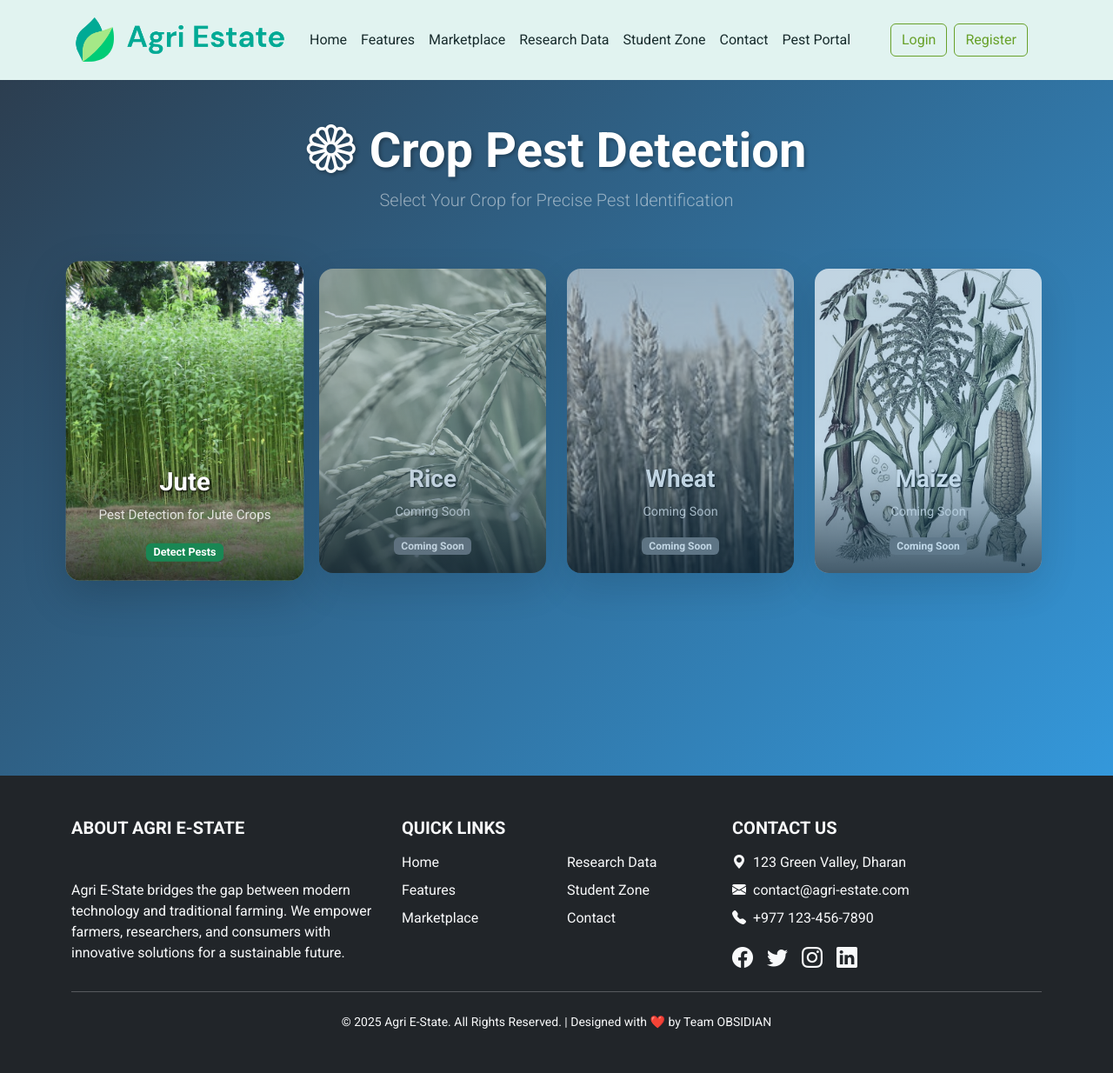
After one commit to xplorerh/hey, a Flask app: page /crop_pest_selection in a window 1280 px wide. The commit adds this page. Shown: the whole page at 87% size. Run offline with Flask 3, Linux system fonts and the light colour scheme.

Commit message:
pest portal

```diff
--- a/app.py
+++ b/app.py
@@ -11,6 +11,7 @@ from datetime import datetime
 import pickle
 import pandas as pd
 from haversine import haversine, Unit
+import csv
 
 app = Flask(__name__)
 app.config['SQLALCHEMY_DATABASE_URI'] = 'sqlite:///data.db'
@@ -78,6 +79,7 @@ class Order(db.Model):
     total_amount = db.Column(db.Float, nullable=False)
     order_date = db.Column(db.DateTime, default=datetime.utcnow)
     status = db.Column(db.String(20), default='pending')
+
 UPLOAD_FOLDER = 'static/uploads'
 ALLOWED_EXTENSIONS = {'png', 'jpg', 'jpeg','csv'}
 
@@ -85,6 +87,53 @@ app.config['UPLOAD_FOLDER'] = UPLOAD_FOLDER
 
 def allowed_file(filename):
     return '.' in filename and filename.rsplit('.', 1)[1].lower() in ALLOWED_EXTENSIONS
+
+def get_pest_remedy(pest_type):
+    """
+    Lookup remedy for a specific pest type from the CSV file
+    """
+    remedy_file_path = 'pest_remedy.csv'
+
+    try:
+        with open(remedy_file_path, 'r') as csvfile:
+            csv_reader = csv.DictReader(csvfile)
+            for row in csv_reader:
+                if row['pestname'].lower() == pest_type.lower():
+                    return row['remedy']
+    except Exception as e:
+        print(f"Error reading remedy CSV: {e}")
+
+    return "No specific remedy found for this pest."
+
+@app.route('/crop_pest_selection')
+def crop_pest_selection():
+    crops = [
+        {
+            'name': 'Jute',
+            'image': 'static/images/jute-crop.jpg',
+            'description': 'Pest Detection for Jute Crops',
+            'active': True
+        },
+        {
+            'name': 'Rice',
+            'image': 'static/images/rice-crop.jpg',
+            'description': 'Coming Soon',
+            'active': False
+        },
+        {
+            'name': 'Wheat',
+            'image': 'static/images/wheat-crop.jpg',
+            'description': 'Coming Soon',
+            'active': False
+        },
+        {
+            'name': 'Maize',
+            'image': 'static/images/maize-crop.jpg',
+            'description': 'Coming Soon',
+            'active': False
+        }
+    ]
+    return render_template("crop_pest_selection.html", crops=crops)
 
 def login_required(user_types=None):
     def decorator(f):
@@ -121,6 +170,8 @@ def upload_file():
         detector = PestDetector()
         prediction = detector.predict(filepath)
 
+        remedy = get_pest_remedy(prediction['pest_type'])
+
         relative_filepath = os.path.join('uploads', filename)
 
         new_prediction = PestPrediction(
@@ -131,7 +182,7 @@ def upload_file():
         db.session.add(new_prediction)
         db.session.commit()
 
-        return render_template('pest.html', prediction=prediction, image_path=relative_filepath)
+        return render_template('pest.html', prediction=prediction, image_path=relative_filepath, remedy=remedy)
 
     return redirect(url_for('pest'))
 
--- /dev/null
+++ b/templates/crop_pest_selection.html
@@ -0,0 +1,140 @@
+{% extends "layout.html" %}
+{% block body %}
+<div class="container-fluid pest-selection-bg">
+    <div class="row">
+        <div class="col-12 text-center py-5">
+            <h1 class="display-4 text-white crop-title">
+                <i class="bi bi-flower1 me-3"></i>Crop Pest Detection
+            </h1>
+            <p class="lead text-white-50">Select Your Crop for Precise Pest Identification</p>
+        </div>
+    </div>
+
+    <div class="container">
+        <div class="row justify-content-center g-4">
+            {% for crop in crops %}
+            <div class="col-md-3 col-sm-6">
+                <div class="crop-card {% if crop.active %}crop-card-active{% else %}crop-card-inactive{% endif %}
+                    shadow-lg rounded-4 overflow-hidden position-relative"
+                    {% if crop.active %}onclick="location.href='{{ url_for('pest') }}'"{% endif %}>
+                    <div class="crop-card-overlay"></div>
+                    <img src="{{ crop.image }}" class="img-fluid crop-image" alt="{{ crop.name }} Crop">
+                    <div class="crop-card-content">
+                        <h3 class="crop-name">{{ crop.name }}</h3>
+                        <p class="crop-description">{{ crop.description }}</p>
+                        {% if crop.active %}
+                        <span class="badge bg-success">Detect Pests</span>
+                        {% else %}
+                        <span class="badge bg-secondary">Coming Soon</span>
+                        {% endif %}
+                    </div>
+                </div>
+            </div>
+            {% endfor %}
+        </div>
+    </div>
+</div>
+
+<style>
+.pest-selection-bg {
+    background: linear-gradient(135deg, #2c3e50 0%, #3498db 100%);
+    min-height: 100vh;
+    padding-bottom: 50px;
+}
+
+.crop-title {
+    font-weight: 700;
+    text-shadow: 2px 2px 4px rgba(0,0,0,0.3);
+    animation: fadeInDown 1s ease;
+}
+
+.crop-card {
+    transition: all 0.3s ease;
+    cursor: pointer;
+    height: 350px;
+    perspective: 1000px;
+}
+
+.crop-card-active {
+    transform: scale(1.05);
+    box-shadow: 0 15px 35px rgba(0,0,0,0.2);
+}
+
+.crop-card-active:hover {
+    transform: scale(1.08) rotate(2deg);
+}
+
+.crop-card-inactive {
+    filter: grayscale(80%);
+    opacity: 0.7;
+    cursor: not-allowed;
+}
+
+.crop-image {
+    position: absolute;
+    top: 0;
+    left: 0;
+    width: 100%;
+    height: 100%;
+    object-fit: cover;
+    z-index: 1;
+}
+
+.crop-card-overlay {
+    position: absolute;
+    top: 0;
+    left: 0;
+    width: 100%;
+    height: 100%;
+    background: linear-gradient(to bottom, transparent 60%, rgba(0,0,0,0.7));
+    z-index: 2;
+}
+
+.crop-card-content {
+    position: absolute;
+    bottom: 0;
+    left: 0;
+    right: 0;
+    padding: 20px;
+    color: white;
+    z-index: 3;
+    text-align: center;
+}
+
+.crop-name {
+    font-weight: 700;
+    margin-bottom: 10px;
+    text-shadow: 1px 1px 2px black;
+}
+
+.crop-description {
+    font-size: 0.9rem;
+    opacity: 0.8;
+}
+
+@keyframes fadeInDown {
+    from {
+        opacity: 0;
+        transform: translateY(-20px);
+    }
+    to {
+        opacity: 1;
+        transform: translateY(0);
+    }
+}
+</style>
+
+<script>
+document.addEventListener('DOMContentLoaded', function() {
+    const cropCards = document.querySelectorAll('.crop-card-active');
+    cropCards.forEach(card => {
+        card.addEventListener('mouseenter', function() {
+            this.style.transform = 'scale(1.08) rotate(2deg)';
+        });
+        card.addEventListener('mouseleave', function() {
+            this.style.transform = 'scale(1.05)';
+        });
+    });
+});
+</script>
+{% endblock %}
--- a/templates/layout.html
+++ b/templates/layout.html
@@ -82,7 +82,7 @@
               <a class="nav-link {% if request.endpoint == 'contact' %}active{% endif %}" href="{{ url_for('contact') }}">Contact</a>
             </li>
             <li class="nav-item">
-              <a class="nav-link {% if request.endpoint == 'pest' %}active{% endif %}" href="{{ url_for('pest') }}">Pest Portal</a>
+              <a class="nav-link {% if request.endpoint == 'pest' %}active{% endif %}" href="{{ url_for('crop_pest_selection') }}">Pest Portal</a>
             </li>
           </ul>
           <!-- Login and Register Buttons (Spacing Added) -->
--- a/templates/student.html
+++ b/templates/student.html
@@ -5,8 +5,8 @@ student_zone - Agri E-State
 {% endblock title %}
 
 {% block body %}
-<h1 style="text-align: center; margin-top: 2rem; color:rgb(61, 203, 29)"> Innovating Agriculture: A Hub for Agri-Tech Students</h1>
-<div class="prasanna container-fluid d-flex flex-wrap justify-content-center" style="margin-top: 5rem; margin-bottom:5rem; gap: 2rem;">
+ <h1 style="text-align: center; margin-top: 2rem; color:rgb(61, 203, 29)"> Innovating Agriculture: A Hub for Agri-Tech Students</h1>
+<div class="prasanna container-fluid d-flex flex-wrap justify-content-center" style="margin-top: 5rem; gap: 2rem;">
 
   <div class="card col-sm-12 col-md-6 col-lg-3" style="width: 18rem;">
     <img class="card-img-top" style="height: 200px; object-fit: cover;" src="{{ url_for('static', filename='seasonal farming.jpg') }}" alt="Card image cap">
@@ -44,4 +44,5 @@ student_zone - Agri E-State
     </div>
   </div>
 </div>
+
 {% endblock body %}
```
Also changed, not shown: pest_remedy.csv (added, +18 -0 lines), requirements.txt (added, +32 -0 lines), templates/pest.html (+50 -15 lines), instance/data.db, static/images/jute-crop.jpg (added), static/images/maize-crop.jpg (added), static/images/rice-crop.jpg (added), static/images/wheat-crop.jpg (added), 1 other file.
